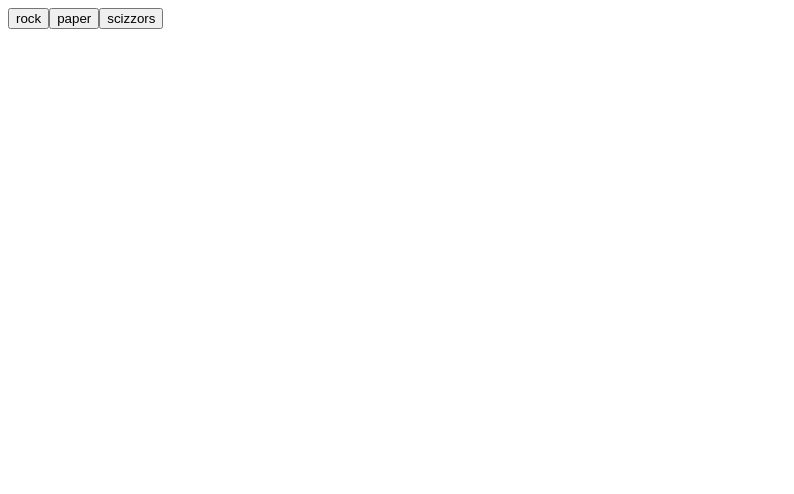
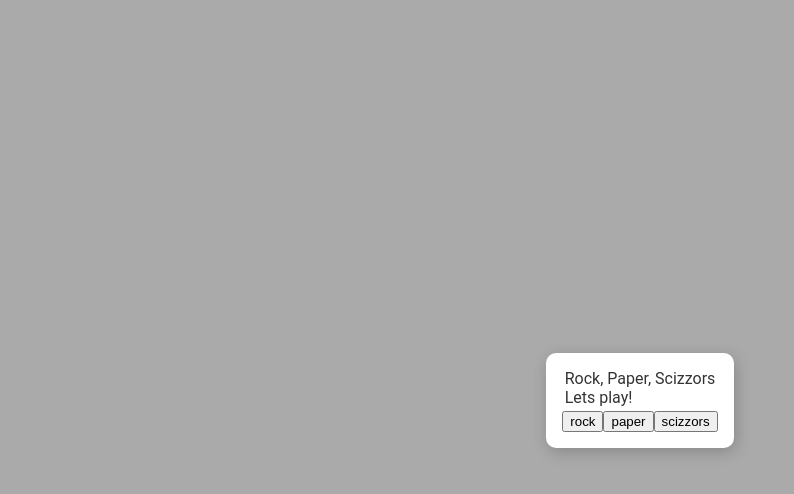
Before and after one commit to LorenzoS-93/rock-paper-scizzors, a plain HTML site: page index.html in a window 1280 px wide. Shown: the whole page, without its empty margins (0-794 px from the left). Drawn offline with Linux system fonts and the light colour scheme.

Commit message:
feat: Added a super basic UI Added a bit of style to the ui, now is a bit better

```diff
--- a/index.html
+++ b/index.html
@@ -3,6 +3,7 @@
 <head>
     <meta charset="UTF-8">
     <meta name="viewport" content="width=device-width, initial-scale=1.0">
+    <link rel="stylesheet" href="styles.css">
     <script src="scripts.js" defer></script>
     <title>Document</title>
 </head>
--- a/scripts.js
+++ b/scripts.js
@@ -1,28 +1,51 @@
 //declaration
 const options = ["rock", "paper", "scizzors"];
+let round = 0;
 let humanScore = 0;
 let computerScore = 0;
 // create a container for the n buttons
+const modal = document.createElement("div");
+document.body.appendChild(modal);
+modal.setAttribute("class", "modal");
+
 const container = document.createElement("div");
-document.body.appendChild(container);
+modal.appendChild(container);
+const header = document.createElement("div");
+container.appendChild(header);
+header.getAttribute("class", "header");
+header.textContent = "Rock, Paper, Scizzors";
+const text = document.createElement("div");
+container.appendChild(text);
+text.getAttribute("class", "text");
+text.textContent = "Lets play!"
+const score = document.createElement("div");
+container.appendChild(score);
+score.getAttribute("class", "score");
 
+const box = document.createElement("div");
+modal.appendChild(box);
+// create n buttons, each with a class and a text equal to the current position of the oprions array
 let docFrag = document.createDocumentFragment();
-for (let i=0; i < options.length ; i++){
+for (const option of options) {
     let elem = document.createElement("button");
-     elem.setAttribute("class", options[i]);
-     elem.textContent = options[i];
+    elem.setAttribute("class", option);
+    elem.textContent = option;
     docFrag.appendChild(elem);
 }
-container.appendChild(docFrag);
-
+box.appendChild(docFrag);
+// choose a number between 0 and 2
 function getComputerChoice() {
     return Math.floor(Math.random() * options.length);
 }
 
+// better modulo fuction that works with negative numbers
 function mod(n, m) {
     return ((n % m) + m) % m;
 }
 
+const nodeList = document.querySelectorAll("button");
+
+// play one round of the game
 function playRound(humanChoice)
 {
     /* This part is a bit tricky
@@ -37,24 +60,34 @@ function playRound(humanChoice)
     c = h - 1 (mod 3), c = h + 1 (mod 3)
     lets use rock, 0, as an example:
     h = 0 => 0 - 1 (mod 3) = 2 = c = scizzors => human wins! */
+    if (round <= 5) {
         const computerChoice = getComputerChoice();
         if(computerChoice === mod(options.indexOf(humanChoice) + 1, options.length)) {
-        alert("Computer wins");
             computerScore++;
+            text.textContent = `round: ${round} Computer Wins!`;
         }
 
         else if(computerChoice === mod(options.indexOf(humanChoice) - 1, options.length)) {
-        alert("Human wins");
+            text.textContent = `round: ${round} Human Wins!`;
             humanScore++;
         }
 
-    else alert(`Same choice! No one wins!`);
+        else text.textContent = `round: ${round} Draw!`;
+        console.log(round);
+
     }
 
-const nodeList = document.querySelectorAll("button");
+    if (round === 5){
+        if(humanScore > computerScore) text.textContent = "Human Wins!";
+        else if(humanScore < computerScore) text.textContent = "Computer Wins!";
+        else text.textContent = "Draw!"
+    }
+    score.textContent = `human: ${humanScore} computer: ${computerScore}`;
+}
 
-[].forEach.call(nodeList,function(e) {
-    e.addEventListener("click", () => {
-        playRound(e.getAttribute("class"));
+for(const button of nodeList) {
+    button.addEventListener("click", () => {
+        round++;
+        playRound(button.getAttribute("class"));
     });
-});
+}
--- /dev/null
+++ b/styles.css
@@ -0,0 +1,26 @@
+html, body {
+    height: 100%;
+}
+
+body {
+    font-family: Roboto, sans-serif;
+    margin: 0;
+    background: #aaa;
+    color: #333;
+    /* I'll give you this one for free */
+    display: flex;
+    align-items: center;
+    justify-content: center;
+}
+
+.modal {
+    background: white;
+    border-radius: 10px;
+    box-shadow: 2px 4px 16px rgba(0,0,0,.2);
+    display: flex;
+    flex-direction: column;
+    align-items: center;
+    justify-content: center;
+    gap: 4px;
+    padding: 16px;
+}
```
Lines whose indentation alone changed are shown as unchanged.
